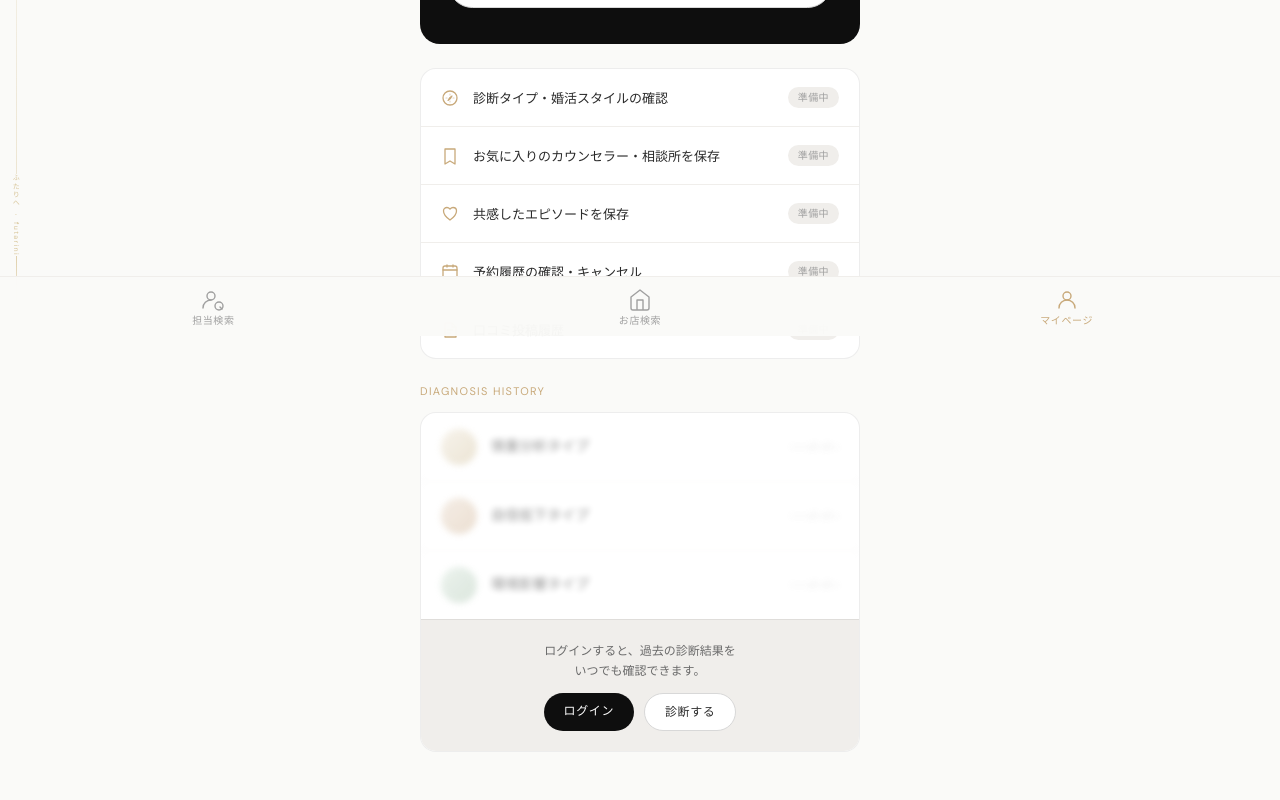
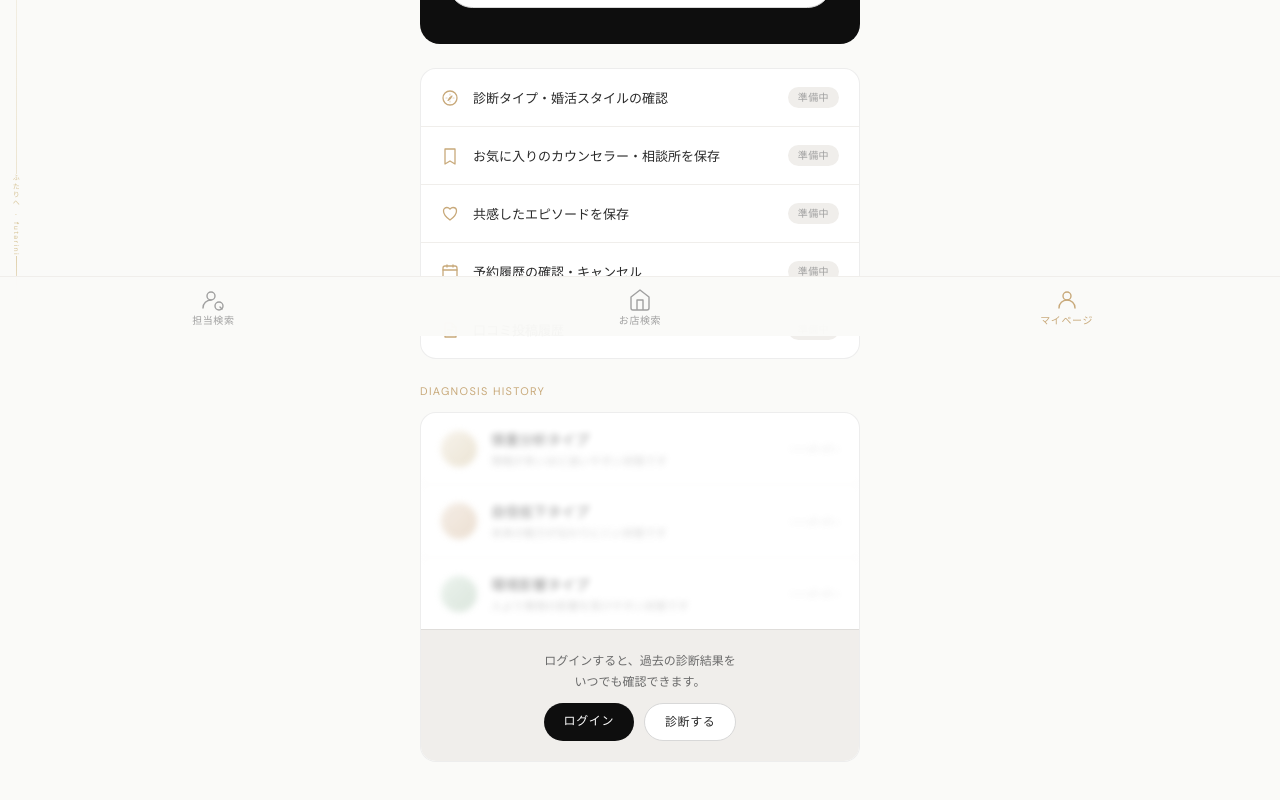
Before and after one commit to fffkbn84-ctrl/my-app, a Next.js app: page /mypage in a window 1280 px wide. Shown: the part 464-1264 px from the top of the page. Built offline with nearby package versions, Linux system fonts and the light colour scheme.

Commit message:
fix: mypage dt.subtitle → dt.label
DiagnosisType has no subtitle field; label is the correct property.

https://claude.ai/code/session_01AYMHPezK1FTjZAoevFpHpt

```diff
--- a/src/app/mypage/page.tsx
+++ b/src/app/mypage/page.tsx
@@ -358,7 +358,7 @@ export default function MyPage() {
                     {dt.name}
                   </div>
                   <div style={{ fontSize: 11, color: "var(--muted)" }}>
-                    {dt.subtitle}
+                    {dt.label}
                   </div>
                 </div>
                 <div
```
